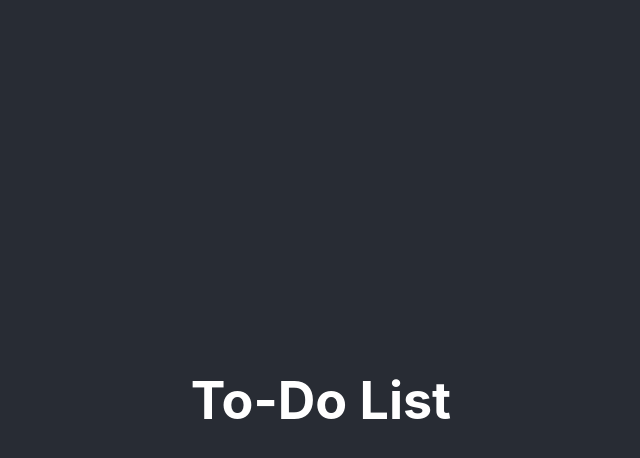
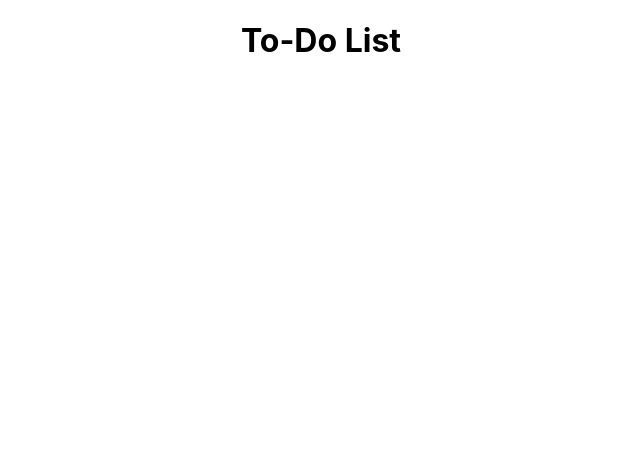
Before and after one commit to nrsanchez2450/PracticeProject, a React (Create React App) app in the folder client/: page / in a window 1280 px wide. Shown: the top 458 px of the page, without its empty margins (319-959 px from the left). Built offline with nearby package versions, Linux system fonts and the light colour scheme.

Commit message:
Update App.css

```diff
--- a/client/src/App.css
+++ b/client/src/App.css
@@ -1,38 +1,3 @@
 .App {
   text-align: center;
 }
-
-.App-logo {
-  height: 40vmin;
-  pointer-events: none;
-}
-
-@media (prefers-reduced-motion: no-preference) {
-  .App-logo {
-    animation: App-logo-spin infinite 20s linear;
-  }
-}
-
-.App-header {
-  background-color: #282c34;
-  min-height: 100vh;
-  display: flex;
-  flex-direction: column;
-  align-items: center;
-  justify-content: center;
-  font-size: calc(10px + 2vmin);
-  color: white;
-}
-
-.App-link {
-  color: #61dafb;
-}
-
-@keyframes App-logo-spin {
-  from {
-    transform: rotate(0deg);
-  }
-  to {
-    transform: rotate(360deg);
-  }
-}
```
